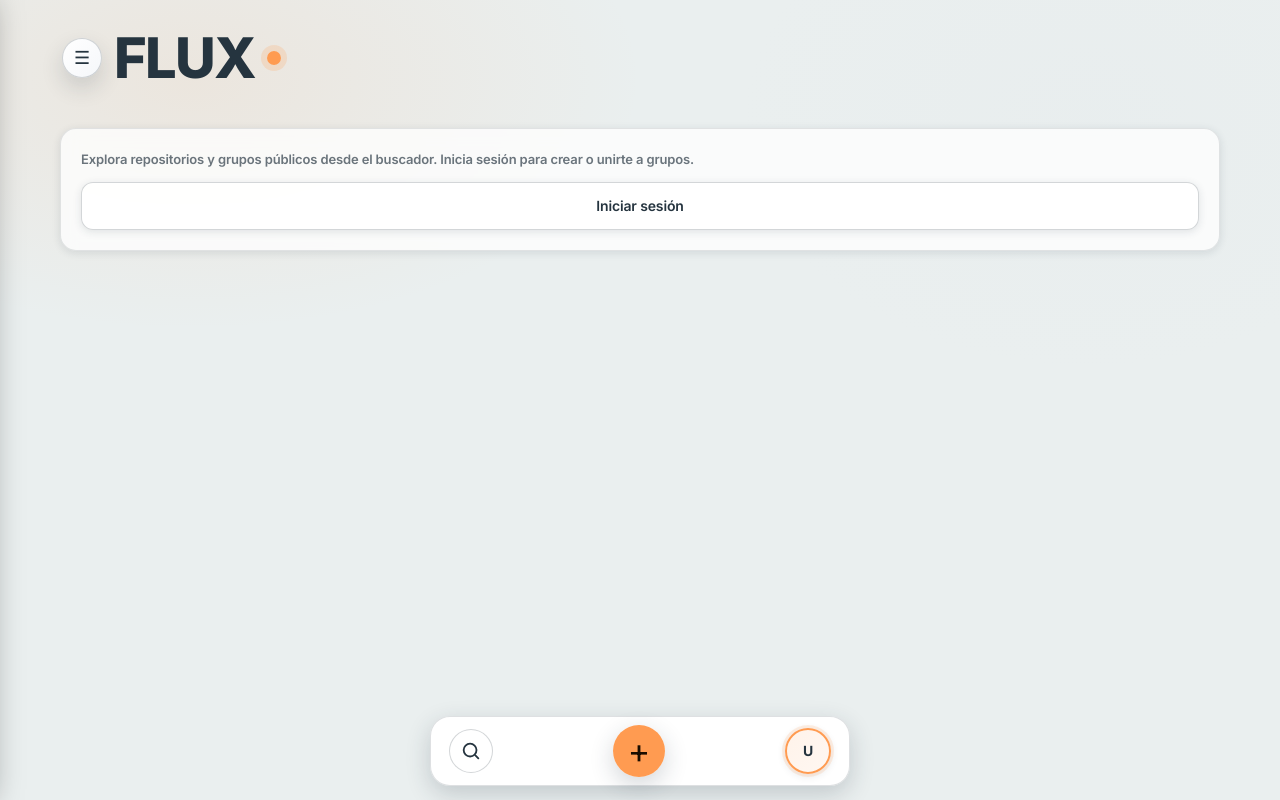
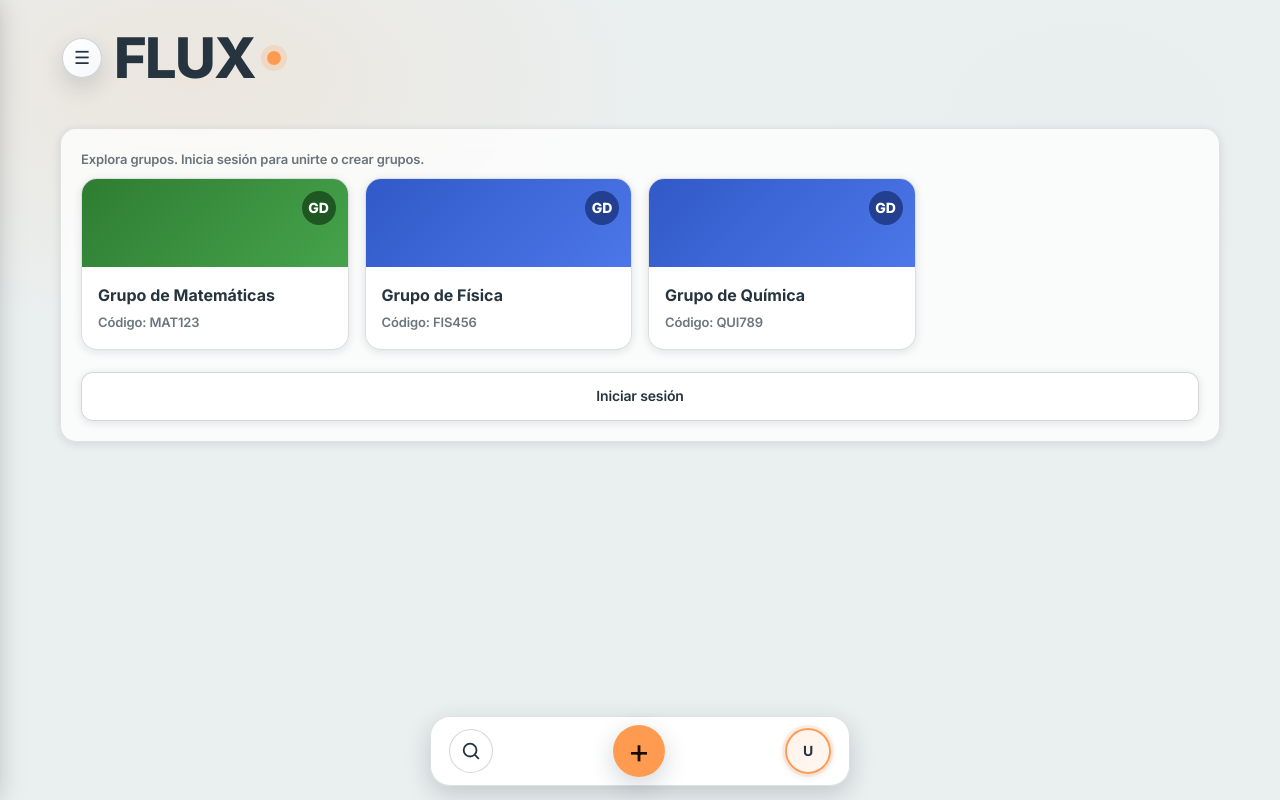
Before and after one commit to sebass-g/Proyect_FLUX-Ing.-Sistemas, a React (Vite) app: page /grupos in a window 1280 px wide. Built offline with nearby package versions, Linux system fonts and the light colour scheme.

Commit message:
grupos de ejemplo al entrar en la app

```diff
--- a/src/pages/GrupoDetalle.jsx
+++ b/src/pages/GrupoDetalle.jsx
@@ -465,6 +465,31 @@ export default function GrupoDetalle() {
     );
   }
 
+  if (!userId) {
+    const gruposEjemplo = [
+      { nombre: "Grupo de Matemáticas", codigo: "MAT123" },
+      { nombre: "Grupo de Física", codigo: "FIS456" },
+      { nombre: "Grupo de Química", codigo: "QUI789" }
+    ];
+
+    return (
+      <div className="container">
+        <div className="card">
+          <strong>Explora grupos de ejemplo</strong>
+          <p>Inicia sesión para unirte a un grupo.</p>
+          <ul className="example-groups">
+            {gruposEjemplo.map((g, index) => (
+              <li key={index} className="example-group" onClick={() => navigate("/login")}>
+                <div className="group-name">{g.nombre}</div>
+                <div className="group-code">Código: {g.codigo}</div>
+              </li>
+            ))}
+          </ul>
+        </div>
+      </div>
+    );
+  }
+
   if (!grupo) {
     return (
       <div className="container">
--- a/src/pages/Home.jsx
+++ b/src/pages/Home.jsx
@@ -451,16 +451,63 @@ export default function Home() {
 
       {gruposUsuario.length === 0 && (
         <div className="card" style={{ marginTop: 16 }}>
-          <div className="label" style={{ marginBottom: 0 }}>
-            {tieneSesion
-              ? "Aún no perteneces a ningún grupo. Usa el botón + para crear o unirte."
-              : "Explora repositorios y grupos públicos desde el buscador. Inicia sesión para crear o unirte a grupos."}
-          </div>
-          {!tieneSesion && (
-            <button className="btn" style={{ marginTop: 12 }} onClick={() => navigate("/auth")}
-            >
-              Iniciar sesión
-            </button>
+          {tieneSesion ? (
+            <div className="label" style={{ marginBottom: 0 }}>
+              Aún no perteneces a ningún grupo. Usa el botón + para crear o unirte.
+            </div>
+          ) : (
+            <div>
+              <div className="label" style={{ marginBottom: 8 }}>
+                Explora grupos. Inicia sesión para unirte o crear grupos.
+              </div>
+              {(() => {
+                const gruposEjemplo = [
+                  { nombre: "Grupo de Matemáticas", codigo: "MAT123" },
+                  { nombre: "Grupo de Física", codigo: "FIS456" },
+                  { nombre: "Grupo de Química", codigo: "QUI789" }
+                ];
+
+                return (
+                  <div className="classroom-grid" style={{ marginTop: 8 }}>
+                    {gruposEjemplo.map((g, i) => {
+                      const iniciales = (g.nombre || "G")
+                        .split(" ")
+                        .map(p => p[0])
+                        .join("")
+                        .slice(0, 2)
+                        .toUpperCase();
+                      const color = obtenerColorGrupo(g.codigo || g.nombre || "");
+                      return (
+                        <button
+                          key={i}
+                          className="classroom-card"
+                          onClick={() => navigate("/auth")}
+                          style={{ cursor: "pointer" }}
+                        >
+                          <div
+                            className="classroom-card-banner"
+                            style={{ "--banner-a": color.a, "--banner-b": color.b }}
+                          >
+                            <div className="classroom-card-badge" style={{ "--badge-bg": color.badge }}>
+                              {iniciales}
+                            </div>
+                          </div>
+                          <div className="classroom-card-body">
+                            <div className="classroom-card-title">{g.nombre}</div>
+                            <div className="label classroom-card-code">Código: {g.codigo}</div>
+                          </div>
+                        </button>
+                      );
+                    })}
+                  </div>
+                );
+              })()}
+              <div style={{ marginTop: 10 }}>
+                <button className="btn" onClick={() => navigate("/auth")}>
+                  Iniciar sesión
+                </button>
+              </div>
+            </div>
           )}
         </div>
       )}
```
